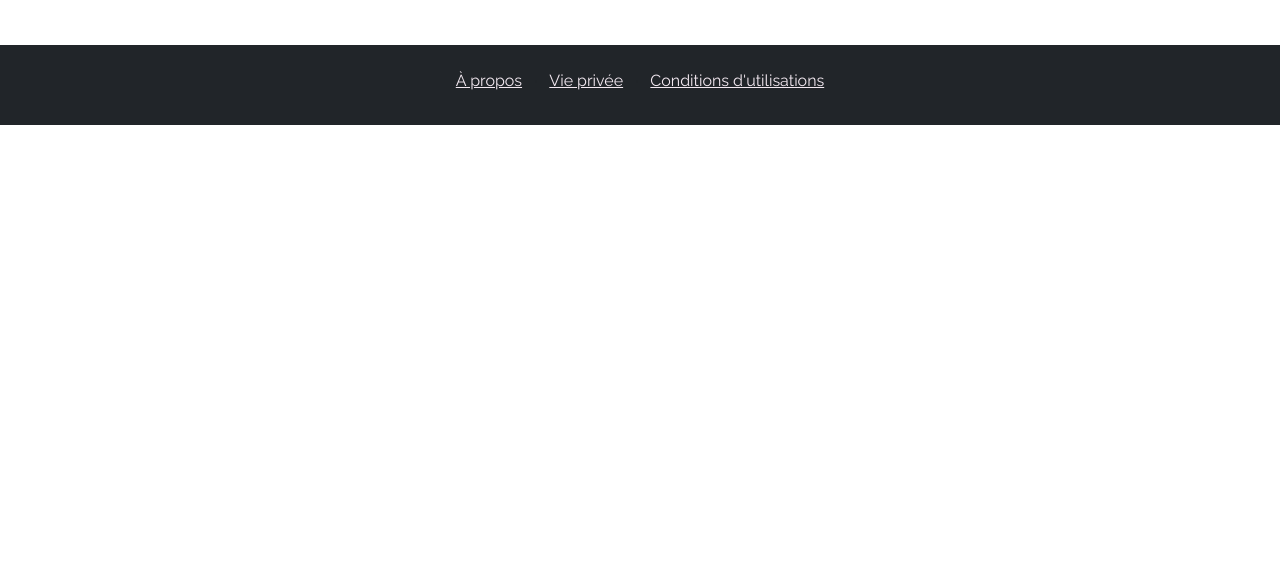
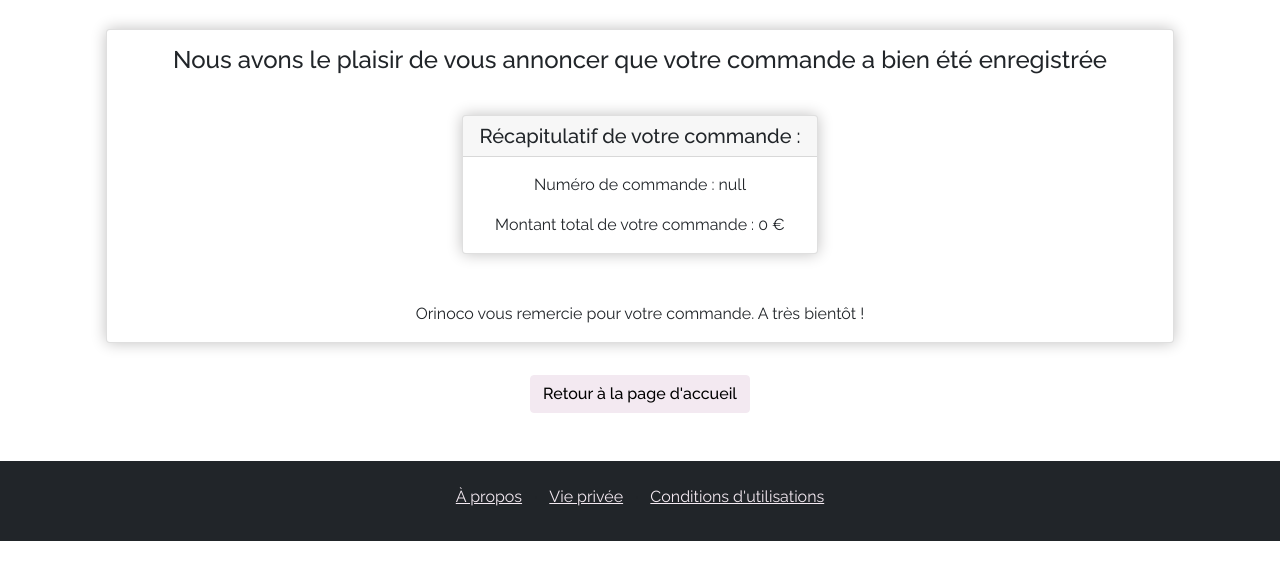
Before and after one commit to o2caledonie/AudeSigura_5_07012021, a website: page front/order.html in a window 1280 px wide. Shown: the part 173-752 px from the top of the page. Drawn offline with nearby package versions, Linux system fonts and the light colour scheme.

Commit message:
order.js

```diff
--- a/front/js/order.js
+++ b/front/js/order.js
@@ -5,3 +5,25 @@ console.log(orderId);
 // Get total cart price
 let totalCartPrice = localStorage.getItem('totalCartPrice');
 console.log(totalCartPrice);
+
+// Order card setUp
+const order = document.getElementById('order');
+const orderTitle = document.createElement('h4');
+order.appendChild(orderTitle);
+orderTitle.textContent = "Nous avons le plaisir de vous annoncer que votre commande a bien été enregistrée";
+orderTitle.className = 'card-title mt-3 text-center';
+
+// order Recap
+const recap = document.createElement('div');
+order.appendChild(recap);
+recap.className = 'card text-center';
+recap.innerHTML = `<h5 class="card-header">Récapitulatif de votre commande :</h5>
+<div class="card-body">
+<p class="card-text">Numéro de commande : ${orderId}</p>
+<p class="card-text">Montant total de votre commande : ${totalCartPrice/100} €</p>`;
+
+// Thanks
+const thanks = document.createElement('p');
+order.appendChild(thanks);
+thanks.className = 'text-center m-3';
+thanks.textContent = "Orinoco vous remercie pour votre commande. A très bientôt !"
--- a/front/order.html
+++ b/front/order.html
@@ -43,7 +43,12 @@
           <h1 class="display-4">Confirmation de votre commande</h1>
         </div>
         <p id="erreur"></p>
-        <div id="order"></div>
+        <div id="order" class="card"></div>
+
+        <div class="home col-6 mx-auto text-center">
+            <a href="index.html" class="btn btn-primary">Retour à la page d'accueil</a>
+        </div>
+
         </main>
     </div>
 
```
Also changed, not shown: front/cart.html (+0 -52 lines), front/js/cart.js (+7 -18 lines).
